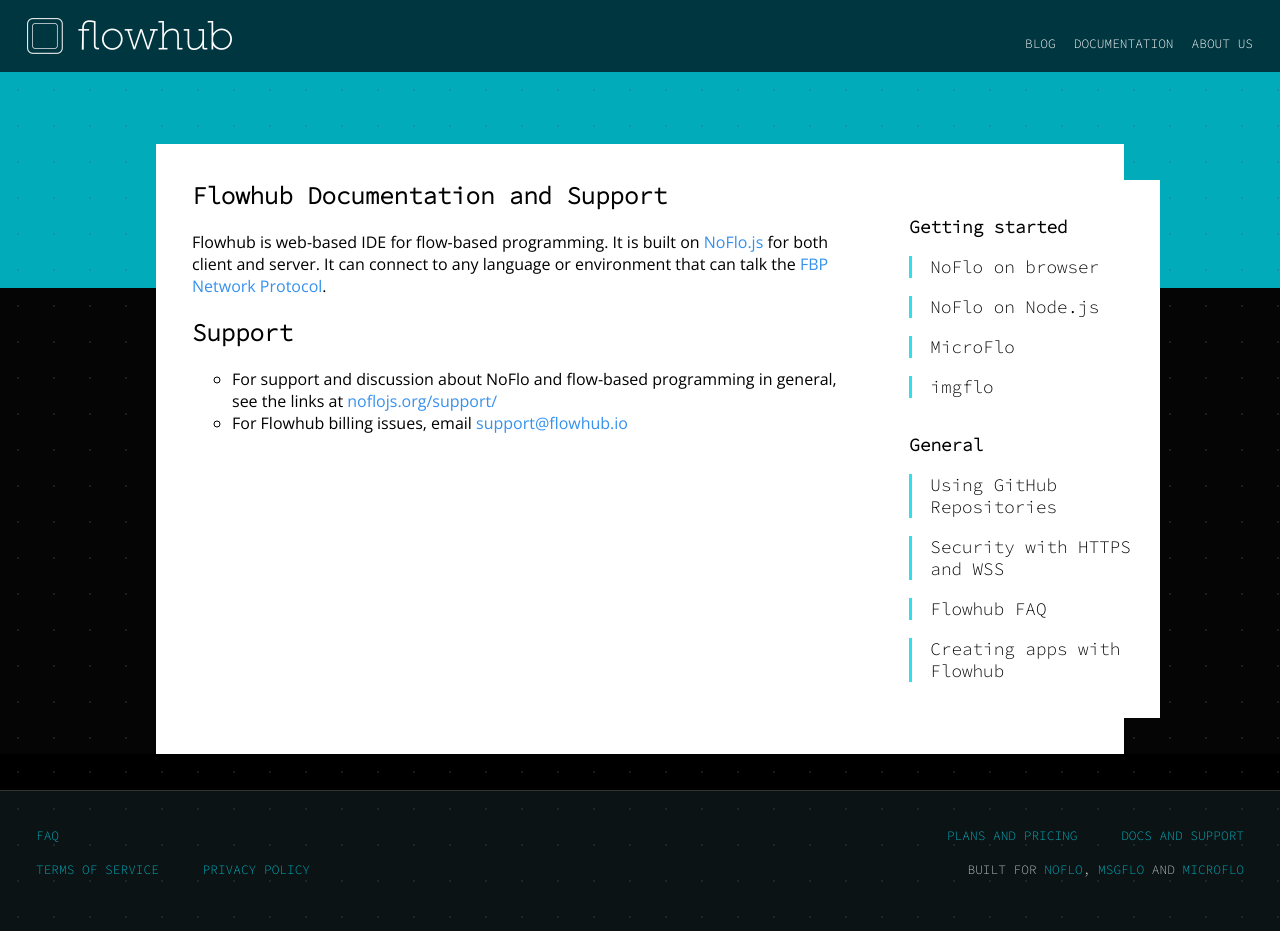
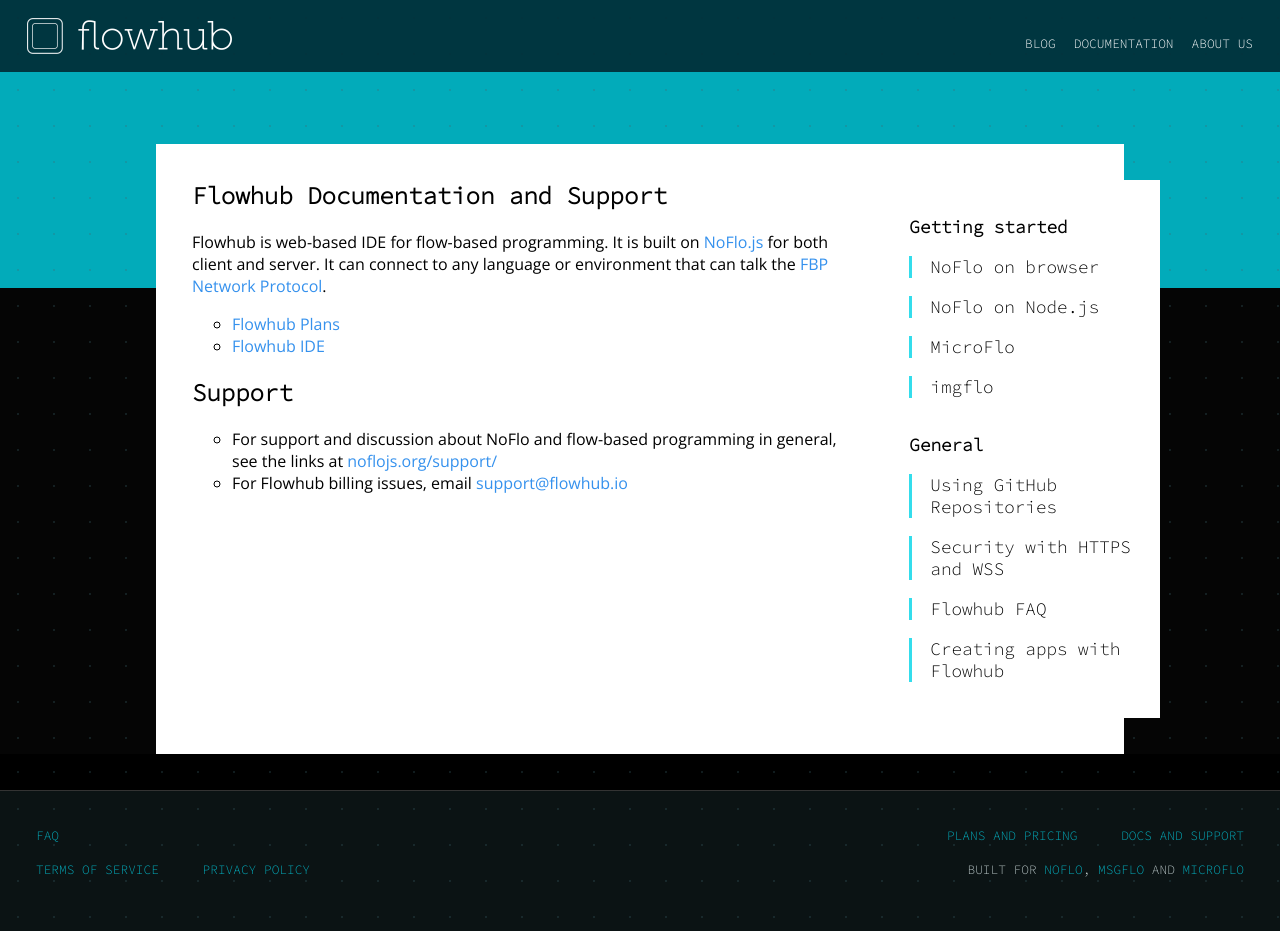
Before and after one commit to flowhub/docs.flowhub.io, a Jekyll site: the page built from index.md, in a window 1280 px wide and 931 px high. Built offline with Jekyll 4.4.1, drawn with Linux system fonts in a browser that asks for light colours.

Commit message:
Add app and plan links

```diff
--- a/index.md
+++ b/index.md
@@ -7,6 +7,9 @@ categories:
 
 Flowhub is web-based IDE for flow-based programming. It is built on [NoFlo.js](http://noflojs.org/) for both client and server. It can connect to any language or environment that can talk the [FBP Network Protocol](http://noflojs.org/documentation/protocol/).
 
+* [Flowhub Plans](https://plans.flowhub.io)
+* [Flowhub IDE](http://app.flowhub.io)
+
 ## Support
 
 * For support and discussion about NoFlo and flow-based programming in general, see the links at [noflojs.org/support/](http://noflojs.org/support/)
```
